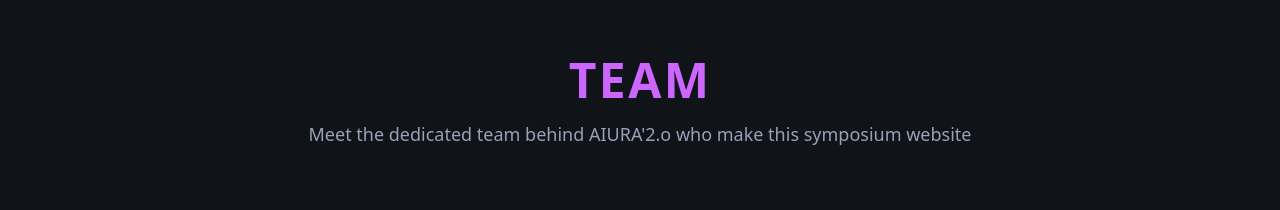
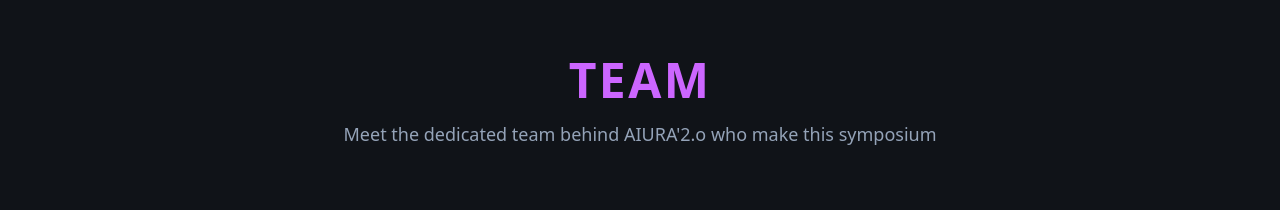
Before and after one commit to someshwur789/Aiura2.o-official, a React (Vite) app: page / in a window 1280 px wide. Shown: the part 6340-6550 px from the top of the page. Built offline with nearby package versions, Linux system fonts and the light colour scheme; the HTML template or start-up script is replaced by a standard one.

Commit message:
Update Team.tsx

```diff
--- a/src/components/Team.tsx
+++ b/src/components/Team.tsx
@@ -67,7 +67,7 @@ const Team = () => {
             TEAM
           </h2>
           <p className="text-lg text-muted-foreground max-w-2xl mx-auto">
-            Meet the dedicated team behind AIURA'2.o who make this symposium website
+            Meet the dedicated team behind AIURA'2.o who make this symposium
           </p>
         </div>
 
```
